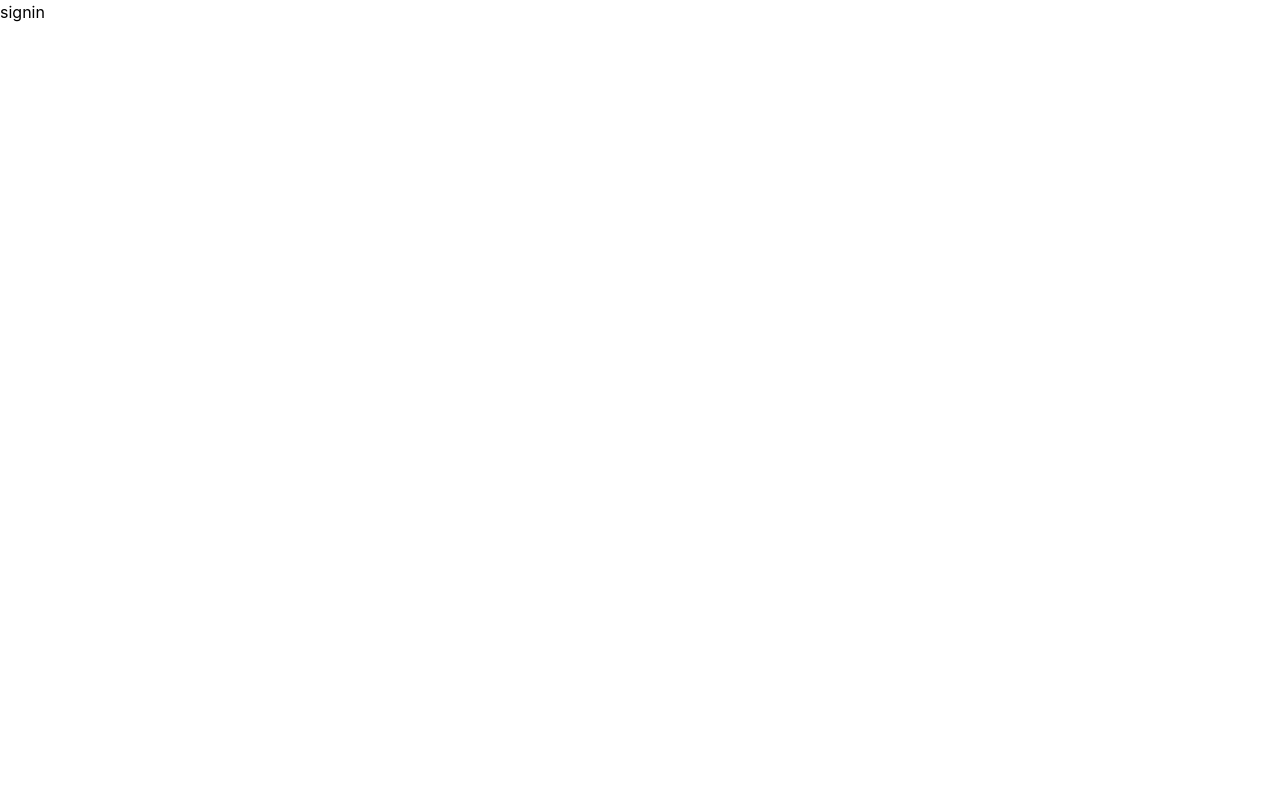
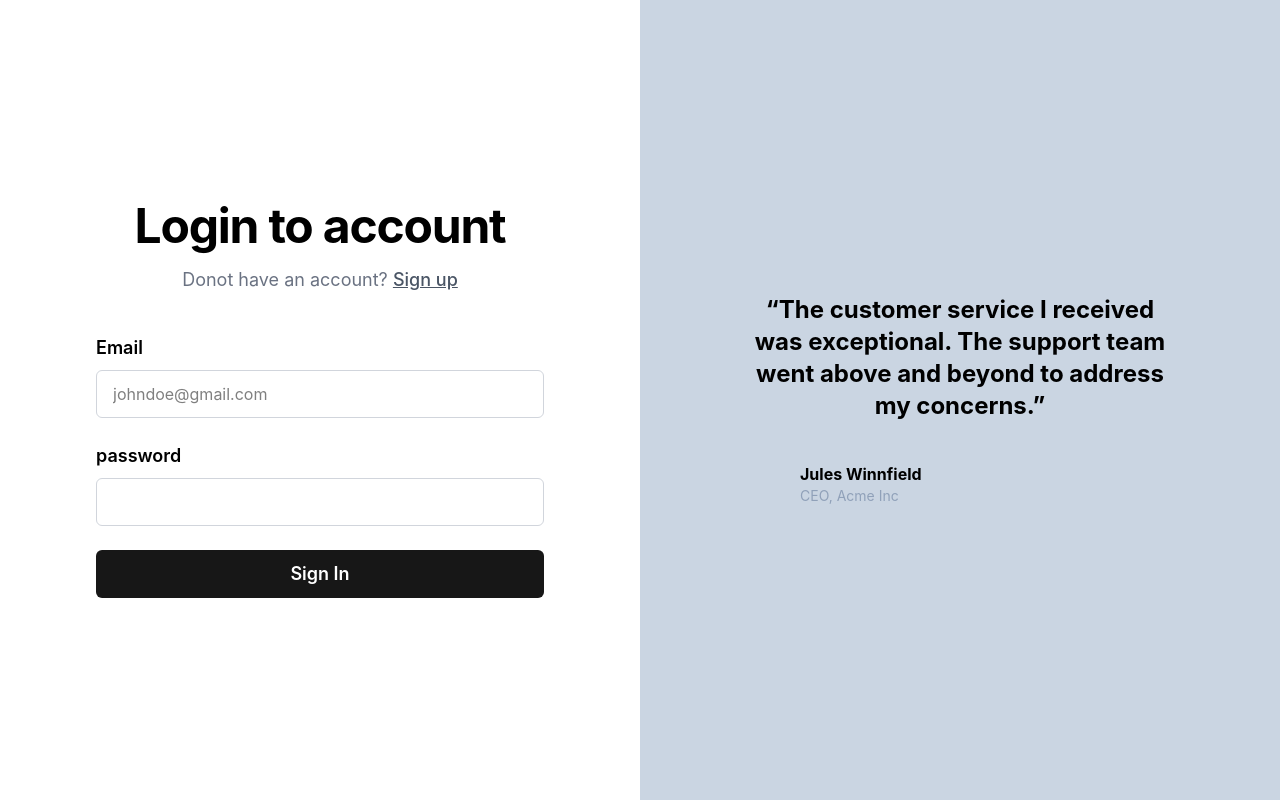
Before and after one commit to anshul333y/blog-app, a React (Vite) app in the folder frontend/: page /signin in a window 1280 px wide. Built offline with nearby package versions, Linux system fonts and the light colour scheme.

Commit message:
feat: add signin and signup routes

```diff
--- /dev/null
+++ b/frontend/src/components/Auth.tsx
@@ -0,0 +1,110 @@
+import { useState, type ChangeEvent } from "react";
+import { Link } from "react-router";
+import type { signUpType } from "../lib/type";
+
+function Auth({ type }: { type: "signup" | "signin" }) {
+  const [postInput, setPostInput] = useState<signUpType>({
+    email: "",
+    password: "",
+    name: "",
+  });
+
+  return (
+    <div className="flex min-h-screen items-center justify-center bg-white px-4">
+      <div className="w-full max-w-md">
+        <div className="mb-10 text-center">
+          <h1 className="text-5xl font-bold tracking-tight">
+            {type == "signup" ? "Create an account" : "Login to account"}
+          </h1>
+
+          <p className="mt-4 text-lg text-gray-500">
+            {type == "signup"
+              ? "Already have an account?"
+              : "Donot have an account?"}{" "}
+            <Link
+              to={type == "signup" ? "/signin" : "/signup"}
+              className="font-medium text-gray-600 underline hover:text-black"
+            >
+              {type == "signup" ? "Sign in" : "Sign up"}
+            </Link>
+          </p>
+        </div>
+
+        <form className="space-y-6">
+          <div className={`${type === "signup" ? "block" : "hidden"}`}>
+            <LabelInput
+              label="username"
+              placeholder={"John Doe"}
+              onChange={(e: ChangeEvent<HTMLInputElement>) => {
+                setPostInput({
+                  ...postInput,
+                  name: e.target.value,
+                });
+              }}
+            />
+          </div>
+
+          <div>
+            <LabelInput
+              label="Email"
+              placeholder="johndoe@gmail.com"
+              onChange={(e: ChangeEvent<HTMLInputElement>) => {
+                setPostInput({
+                  ...postInput,
+                  email: e.target.value,
+                });
+              }}
+            />
+          </div>
+
+          <div>
+            <LabelInput
+              label="password"
+              placeholder=""
+              type="password"
+              onChange={(e: ChangeEvent<HTMLInputElement>) => {
+                setPostInput({
+                  ...postInput,
+                  password: e.target.value,
+                });
+              }}
+            />
+          </div>
+
+          <button
+            type="submit"
+            className="h-12 w-full rounded-md bg-neutral-900 text-lg font-semibold text-white transition hover:bg-black"
+          >
+            {type == "signup" ? "Sign Up" : "Sign In"}
+          </button>
+        </form>
+      </div>
+    </div>
+  );
+}
+
+interface LabelInputType {
+  label: string;
+  placeholder: string;
+  type?: string;
+  onChange: (e: ChangeEvent<HTMLInputElement>) => void;
+}
+
+function LabelInput({ label, placeholder, type, onChange }: LabelInputType) {
+  return (
+    <>
+      <label htmlFor="username" className="mb-2 block text-lg font-semibold">
+        {label}
+      </label>
+
+      <input
+        onChange={onChange}
+        type={type}
+        placeholder={placeholder}
+        className="h-12 w-full rounded-md border border-gray-300 px-4 text-base outline-none transition focus:border-black"
+      />
+    </>
+  );
+}
+
+export default Auth;
--- /dev/null
+++ b/frontend/src/components/Quote.tsx
@@ -0,0 +1,18 @@
+function Quote() {
+  return (
+    <>
+      <div className="bg-slate-300 h-screen flex justify-center flex-col">
+        <div className="text-center text-2xl font-bold ml-25 mr-25">
+          “The customer service I received was exceptional. The support team
+          went above and beyond to address my concerns.”
+        </div>
+        <div className="ml-40 mt-10">
+          <div className="font-bold">Jules Winnfield</div>
+          <div className=" text-sm text-slate-400">CEO, Acme Inc</div>
+        </div>
+      </div>
+    </>
+  );
+}
+
+export default Quote;
--- a/frontend/src/pages/Signin.tsx
+++ b/frontend/src/pages/Signin.tsx
@@ -1,9 +1,19 @@
-function Signin() {
+import Auth from "../components/Auth";
+import Quote from "../components/Quote";
+
+function Signup() {
   return (
     <>
-      <div>signin</div>
+      <div className="grid grid-cols-1 lg:grid-cols-2">
+        <div>
+          <Auth type="signin" />
+        </div>
+        <div className="hidden lg:block">
+          <Quote />
+        </div>
+      </div>
     </>
   );
 }
 
-export default Signin;
+export default Signup;
--- a/frontend/src/pages/Signup.tsx
+++ b/frontend/src/pages/Signup.tsx
@@ -1,7 +1,17 @@
+import Auth from "../components/Auth";
+import Quote from "../components/Quote";
+
 function Signup() {
   return (
     <>
-      <div>signup</div>
+      <div className="grid grid-cols-1 lg:grid-cols-2">
+        <div>
+          <Auth type="signup" />
+        </div>
+        <div className="hidden lg:block">
+          <Quote />
+        </div>
+      </div>
     </>
   );
 }
```
